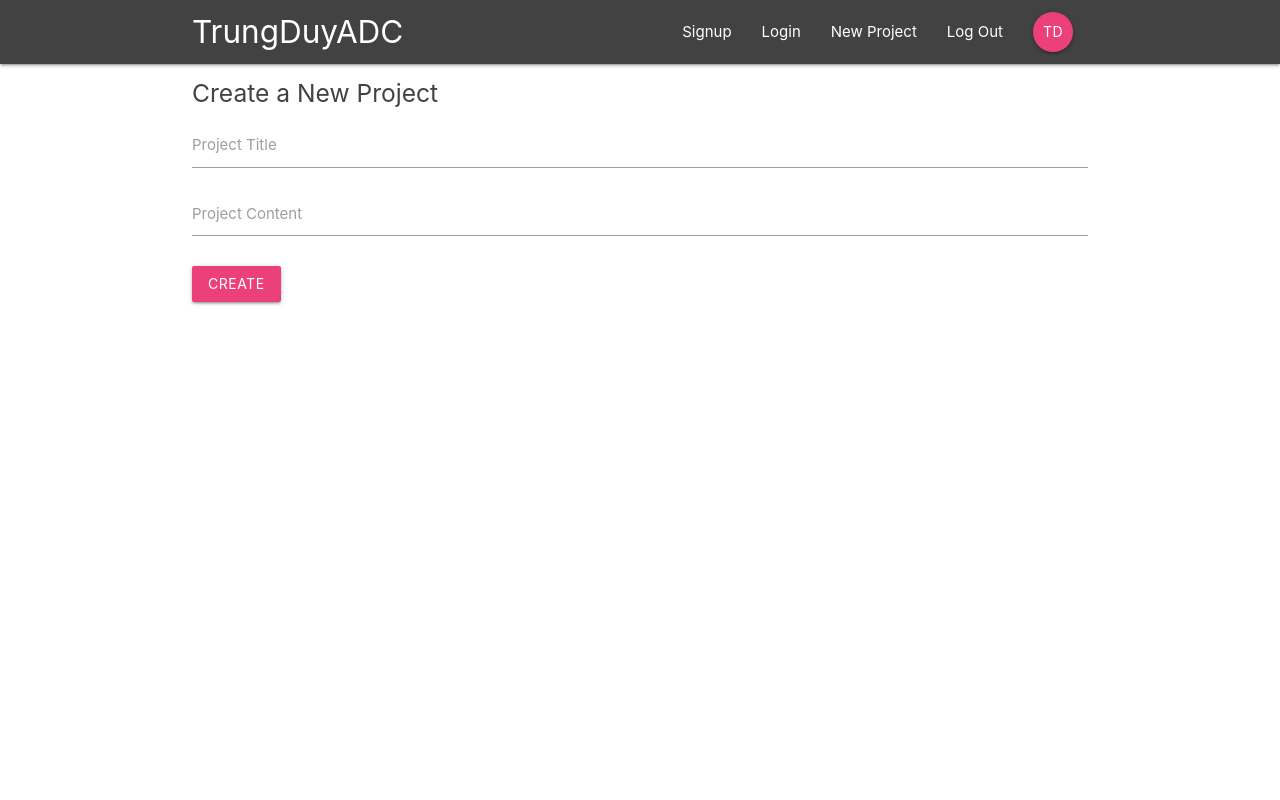
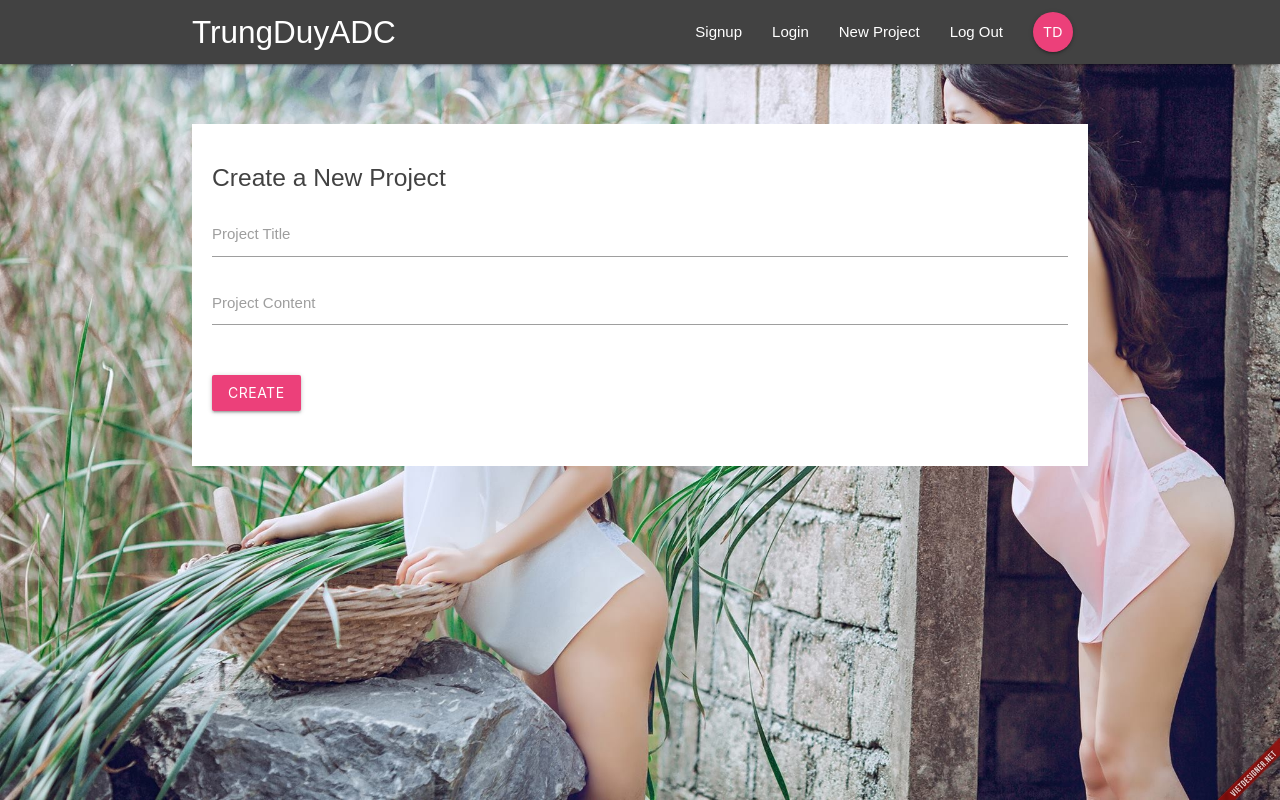
Before and after one commit to TrungyuD/react-app-with-firebase, a React (Create React App) app: page /create in a window 1280 px wide. Built offline with nearby package versions, Linux system fonts and the light colour scheme.

Commit message:
#10 navlink and css in index.css

```diff
--- a/src/components/layout/SignedInLinks.js
+++ b/src/components/layout/SignedInLinks.js
@@ -6,7 +6,7 @@ const SignedInLinks = props => {
     return (
         <div>
             <ul className="right">
-                <li><NavLink to="/">New Project</NavLink></li>
+                <li><NavLink to="/create">New Project</NavLink></li>
                 <li><NavLink to="/">Log Out</NavLink></li>
                 <li><NavLink to="/" className="btn btn-floating pink lighten-1">TD</NavLink></li>
             </ul>
--- a/src/components/layout/SignedOutLinks.js
+++ b/src/components/layout/SignedOutLinks.js
@@ -6,8 +6,8 @@ const SignedOutLinks = props => {
     return (
         <div>
             <ul className="right">
-                <li><NavLink to="/">Signup</NavLink></li>
-                <li><NavLink to="/">Login</NavLink></li>
+                <li><NavLink to="/signup">Signup</NavLink></li>
+                <li><NavLink to="/signin">Login</NavLink></li>
 
             </ul>
         </div>
--- a/src/components/projects/ProjectList.js
+++ b/src/components/projects/ProjectList.js
@@ -9,7 +9,7 @@ const ProjectList = props => {
             <ProjectSummary />
             <ProjectSummary />
             <ProjectSummary />
-            <ProjectSummary />
+
 
         </div>
 
--- a/src/index.css
+++ b/src/index.css
@@ -1,13 +1,36 @@
+html{
+  min-height: 100%;
+}
+
 body {
   margin: 0;
-  font-family: -apple-system, BlinkMacSystemFont, 'Segoe UI', 'Roboto', 'Oxygen',
-    'Ubuntu', 'Cantarell', 'Fira Sans', 'Droid Sans', 'Helvetica Neue',
-    sans-serif;
-  -webkit-font-smoothing: antialiased;
-  -moz-osx-font-smoothing: grayscale;
+  padding: 0;
+  font-family: sans-serif;
+  background: url(/img/04WLiFe.jpg) ;
+  background-size: 100%;
+  background-position: bottom;
+  /* background-color: #95e8f3; */
+  min-height: 100%;
+}
+form{
+  padding: 20px;
+  margin-top: 60px;
 }
 
-code {
-  font-family: source-code-pro, Menlo, Monaco, Consolas, 'Courier New',
-    monospace;
+form button, form h5{
+  margin: 20px 0;
 }
+input[type=text]:not(.browser-default):focus:not([readonly]),
+input[type=email]:not(.browser-default):focus:not([readonly]),
+input[type=password]:not(.browser-default):focus:not([readonly]),
+textarea.materialize-textarea:focus:not([readonly]){
+  border-color: #ec407a;
+  box-shadow: none;
+}
+
+input[type=text]:not(.browser-default):focus:not([readonly]) + label,
+textarea.materialize-textarea:focus:not([readonly]) + label,
+input[type=email]:not(.browser-default):focus:not([readonly]) + label,
+input[type=password]:not(.browser-default):focus:not([readonly]) + label{
+  color: #ec407a !important;
+}
```
Also changed, not shown: public/img/04WLiFe.jpg (added), public/img/mario-bg.png (added).
